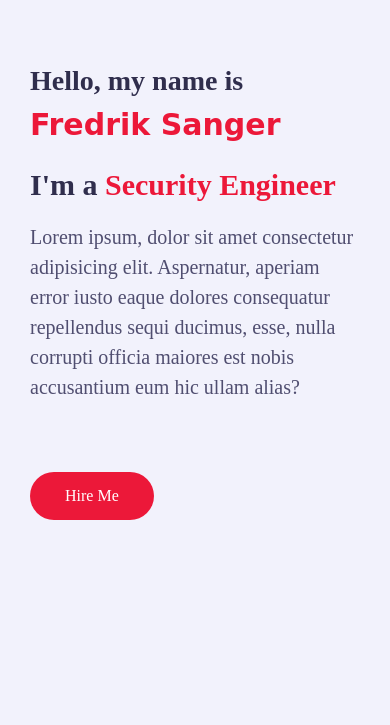
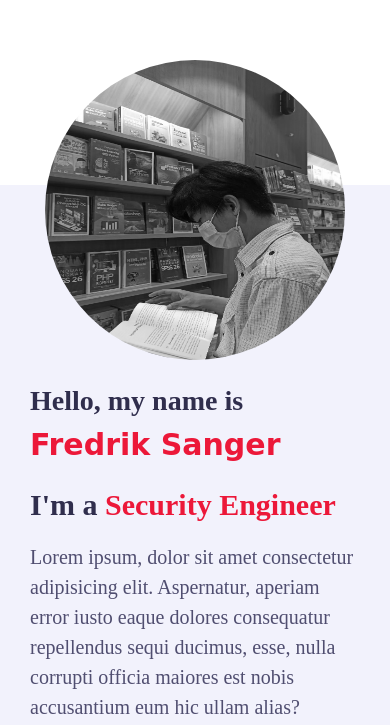
Before and after one commit to kokurate/kokurate.github.io, a plain HTML site: page index.html in a window 390 px wide. Shown: the part 135-860 px from the top of the page. Drawn offline with Linux system fonts and the light colour scheme; a web font is replaced by a local one.

Commit message:
Optimize responsive design in home section (home-img)

```diff
--- a/css/style.css
+++ b/css/style.css
@@ -277,6 +277,25 @@ h3.my-profession {
   position: relative;
 }
 
+.home .home-img img {
+  /* hero */
+  /* height: 400px; */
+  height: 330px;
+  margin: auto;
+  border-radius: 5px;
+  -webkit-filter: grayscale(100%);
+  filter: grayscale(100%);
+  -webkit-transition: 0.3s ease-in-out;
+  transition: 0.3s ease-in-out;
+}
+
+.home .home-img img:hover {
+  transform: scale(1.1);
+  box-shadow: 0 0 50px rgba(0, 0, 0, 0.15);
+  -webkit-filter: grayscale(0);
+  filter: grayscale(0);
+}
+
 .home-img::before {
   content: "";
   position: absolute;
@@ -284,7 +303,7 @@ h3.my-profession {
   width: 80px;
   border-top: 10px solid var(--skin-color);
   border-left: 10px solid var(--skin-color);
-  left: -20px;
+  left: 20px;
   top: -40px;
 }
 .home-img::after {
@@ -296,14 +315,6 @@ h3.my-profession {
   border-right: 10px solid var(--skin-color);
   right: 20px;
   bottom: -40px;
-}
-
-.home .home-img img {
-  /* hero */
-  /* height: 400px; */
-  height: 330px;
-  margin: auto;
-  border-radius: 5px;
 }
 
 /* About */
@@ -682,12 +693,37 @@ h3.my-profession {
   }
 
   .home .home-info {
-    flex: 0 0 100%;
-    max-width: 100%;
+    flex: 0 0 60%;
+    max-width: 60%;
   }
 
+  /* .home .home-img {
+    display: block;
+  } */
+
   .home .home-img {
-    display: none;
+    flex: 0 0 40%;
+    max-width: 40%;
+    text-align: center;
+    margin: auto;
+    position: relative;
+    /* background: red; */
+  }
+
+  .home .home-img img {
+    /* hero */
+    /* height: 400px; */
+    /* height: 50%;
+    width: 50%; */
+    display: flex;
+    margin: auto;
+    border-radius: 5px;
+    /* border-bottom: 10px solid var(--bg-black-50); */
+  }
+
+  .home-img::before,
+  .home-img::after {
+    display: none; /* Menghapus elemen ::before dan ::after */
   }
 }
 
@@ -703,4 +739,29 @@ h3.my-profession {
     flex: 0 0 100%;
     max-width: 100%;
   }
+
+  @media (max-width: 700px) {
+    .main-content {
+      margin-top: 320px;
+    }
+    .home .home-info {
+      flex: 0 0 100%;
+      max-width: 100%;
+    }
+
+    .home .home-img {
+      margin-top: -780px;
+      display: block;
+      max-width: 100%;
+      justify-content: center;
+      align-items: center;
+    }
+
+    .home .home-img img {
+      height: 300px;
+      width: 300px;
+      display: block;
+      border-radius: 50%;
+    }
+  }
 }
--- a/index.html
+++ b/index.html
@@ -65,7 +65,7 @@
                 <a href="#contact" class="btn hire-me">Hire Me</a>
               </div>
               <div class="home-img padd-15">
-                <img src="images/hero_default.jpg" alt="" />
+                <img src="images/hero_default.jpg" alt="kokurate image" />
               </div>
             </div>
           </div>
```
Also changed, not shown: images/hero_default_2.jpg (added), images/original.jpg (added).
